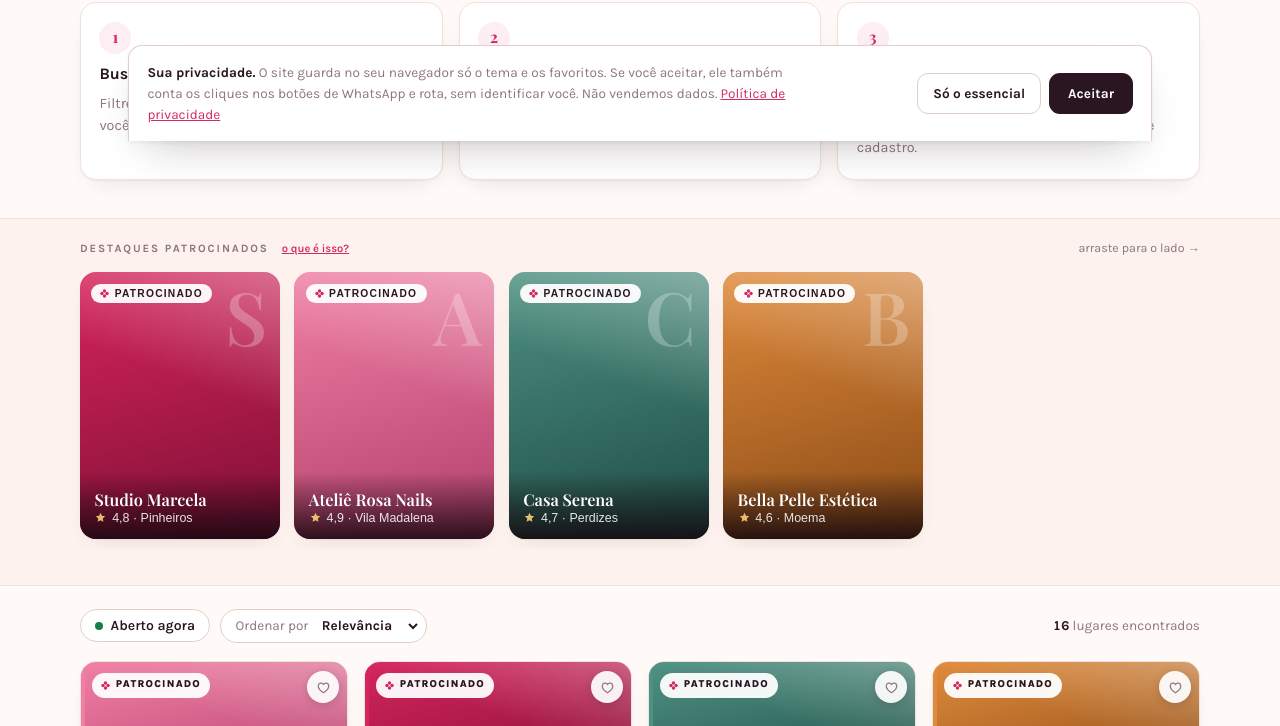
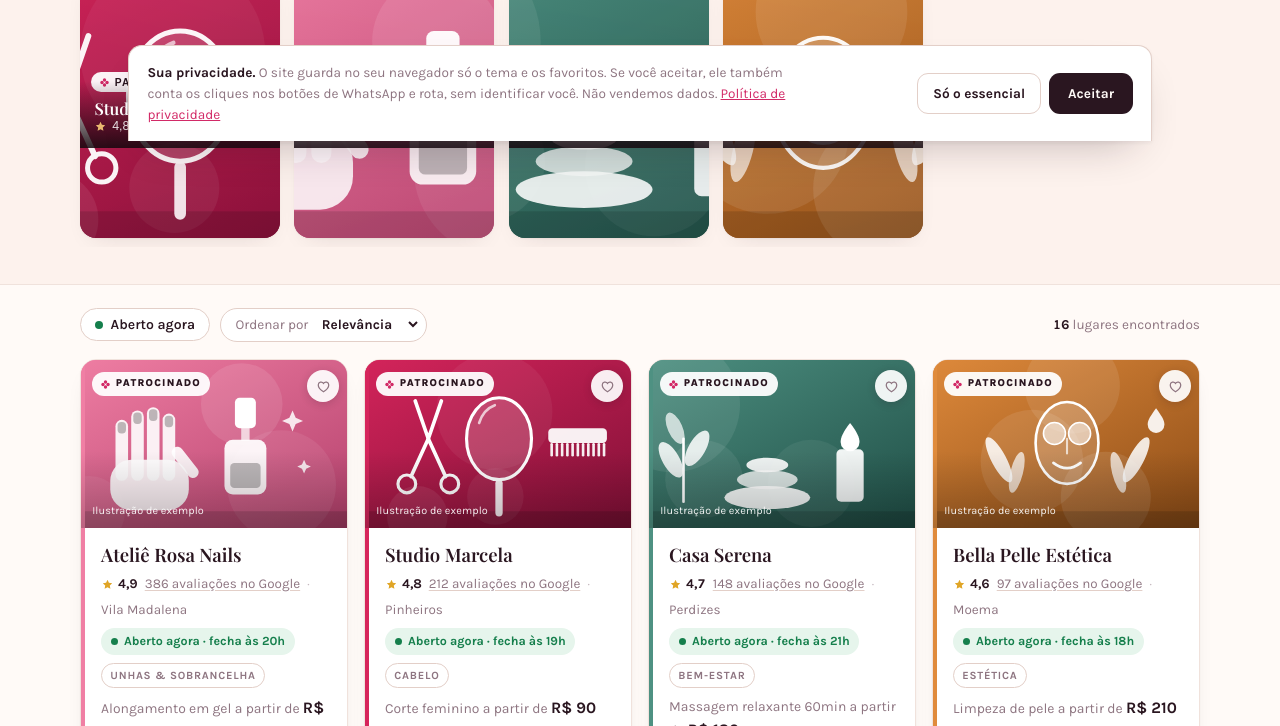
Before and after one commit to ibmkinot-beep/glow-beauty, a plain HTML site: page index.html in a window 1280 px wide. Shown: the part 659-1385 px from the top of the page. Drawn offline with nearby package versions, Linux system fonts and the light colour scheme; a web font is replaced by a local one.

Commit message:
v5: imagens dos salões

```diff
--- a/index.html
+++ b/index.html
@@ -1145,6 +1145,18 @@
     .rodape-marca { grid-column: 1 / -1; }
   }
 
+
+  /* Ilustrações dos salões de exemplo */
+  .cartao-foto { height: 168px; overflow: hidden; }
+  .cartao-img, .janela-img { position: absolute; inset: 0; width: 100%; height: 100%; object-fit: cover; }
+  .janela-img { opacity: .95; }
+  .janela-luz { z-index: 0; }
+  .janela-img { z-index: 0; }
+  .janela .selo, .janela-texto { position: relative; z-index: 2; }
+  .cartao-foto .selo, .cartao-foto .coracao, .cartao-foto .ilustrativa { z-index: 2; }
+  .cartao-foto::after { content: ""; position: absolute; inset: auto 0 0 0; height: 46%; background: linear-gradient(to top, rgba(0,0,0,.22), transparent); z-index: 1; pointer-events: none; }
+  .ilustrativa { position: absolute; left: .7rem; bottom: .55rem; font-size: .68rem; color: rgba(255,255,255,.92); letter-spacing: .01em; }
+
   @media (max-width: 720px) {
     .link-lojista { display: none; }
     .hero-inner h1 { white-space: normal; }
@@ -1152,7 +1164,7 @@
 
   @media (max-width: 640px) {
     .busca { flex-wrap: wrap; border-radius: 20px; padding: .6rem; }
-    .busca-campo { width: 100%; }
+    .busca-campo { flex: 1 1 100%; width: 100%; padding: .3rem .4rem; }
     .busca-divisor { display: none; }
     .busca-bairro { flex: 1; }
     .busca-bairro select { max-width: none; width: 100%; }
@@ -1244,6 +1256,35 @@
     </div>
   </section>
 
+  <section class="vitrine">
+    <div class="wrap vitrine-cab">
+      <p class="eyebrow">Destaques patrocinados <a class="o-que-e" href="#perguntas" data-abrir="faq-patrocinado">o que é isso?</a></p>
+      <span class="dica">arraste para o lado →</span>
+    </div>
+    <div class="rua" id="rua" role="list"></div>
+  </section>
+
+  <section class="wrap filtros" aria-label="Filtros">
+    <div class="linha-controle">
+      <div class="controles">
+        <button class="interruptor" id="abertoAgora" type="button" aria-pressed="false">Aberto agora</button>
+        <label class="ordenar">
+          <span>Ordenar por</span>
+          <select id="ordenar">
+            <option value="relevancia">Relevância</option>
+            <option value="preco">Menor preço</option>
+            <option value="nota">Melhor nota</option>
+          </select>
+        </label>
+      </div>
+      <span class="contagem" id="contagem"></span>
+    </div>
+  </section>
+
+  <section class="wrap">
+    <div class="grade" id="grade"></div>
+  </section>
+
   <section class="passos" id="como-funciona" aria-labelledby="tituloPassos">
     <div class="wrap">
       <p class="eyebrow">Como funciona</p>
@@ -1266,35 +1307,6 @@
         </li>
       </ol>
     </div>
-  </section>
-
-  <section class="vitrine">
-    <div class="wrap vitrine-cab">
-      <p class="eyebrow">Destaques patrocinados <a class="o-que-e" href="#perguntas" data-abrir="faq-patrocinado">o que é isso?</a></p>
-      <span class="dica">arraste para o lado →</span>
-    </div>
-    <div class="rua" id="rua" role="list"></div>
-  </section>
-
-  <section class="wrap filtros" aria-label="Filtros">
-    <div class="linha-controle">
-      <div class="controles">
-        <button class="interruptor" id="abertoAgora" type="button" aria-pressed="false">Aberto agora</button>
-        <label class="ordenar">
-          <span>Ordenar por</span>
-          <select id="ordenar">
-            <option value="relevancia">Relevância</option>
-            <option value="preco">Menor preço</option>
-            <option value="nota">Melhor nota</option>
-          </select>
-        </label>
-      </div>
-      <span class="contagem" id="contagem"></span>
-    </div>
-  </section>
-
-  <section class="wrap">
-    <div class="grade" id="grade"></div>
   </section>
 
   <section class="lojista" id="lojista" aria-labelledby="tituloLojista">
@@ -1672,7 +1684,7 @@
     el.rua.innerHTML = SALOES.filter((s) => s.destaque).map((s) => `
       <button class="janela" role="listitem" type="button" style="--c1:${s.c1};--c2:${s.c2}" data-ir="${s.slug}">
         <span class="janela-luz"></span>
-        <span class="janela-inicial">${s.nome.charAt(0)}</span>
+        <img class="janela-img" src="assets/img/saloes/${s.slug}.svg" alt="" loading="lazy" width="600" height="320">
         <span class="selo">${ICONE_FLOR} Patrocinado</span>
         <span class="janela-texto">
           <span class="janela-nome">${s.nome}</span>
@@ -1809,7 +1821,8 @@
         <span class="esmalte"></span>
         <div class="cartao-foto">
           ${s.destaque ? `<span class="selo">${ICONE_FLOR} Patrocinado</span>` : ""}
-          <span class="cartao-inicial">${s.nome.charAt(0)}</span>
+          <img class="cartao-img" src="assets/img/saloes/${s.slug}.svg" alt="" loading="lazy" width="600" height="320">
+          <span class="ilustrativa">Ilustração de exemplo</span>
           <button class="coracao" type="button" data-fav="${s.slug}" aria-pressed="${salvo}"
             aria-label="${salvo ? "Remover" : "Salvar"} ${s.nome} dos favoritos">${ICONE_CORACAO}</button>
         </div>
```
Also changed, not shown: assets/img/saloes/atelie-rosa-nails.svg (added), assets/img/saloes/barbearia-do-bairro.svg (added), assets/img/saloes/bella-pelle.svg (added), assets/img/saloes/cabelo-e-cor-campo-belo.svg (added), assets/img/saloes/casa-serena.svg (added), assets/img/saloes/espaco-aurora.svg (added), assets/img/saloes/espaco-lotus.svg (added), assets/img/saloes/estetica-santo-amaro.svg (added), assets/img/saloes/glam-hair-studio.svg (added), assets/img/saloes/nail-bar-sp.svg (added), assets/img/saloes/navalha-de-ouro.svg (added), assets/img/saloes/recanto-bem-estar.svg (added), assets/img/saloes/sobrancelha-e-cia.svg (added), assets/img/saloes/studio-marcela.svg (added), 2 more files.
